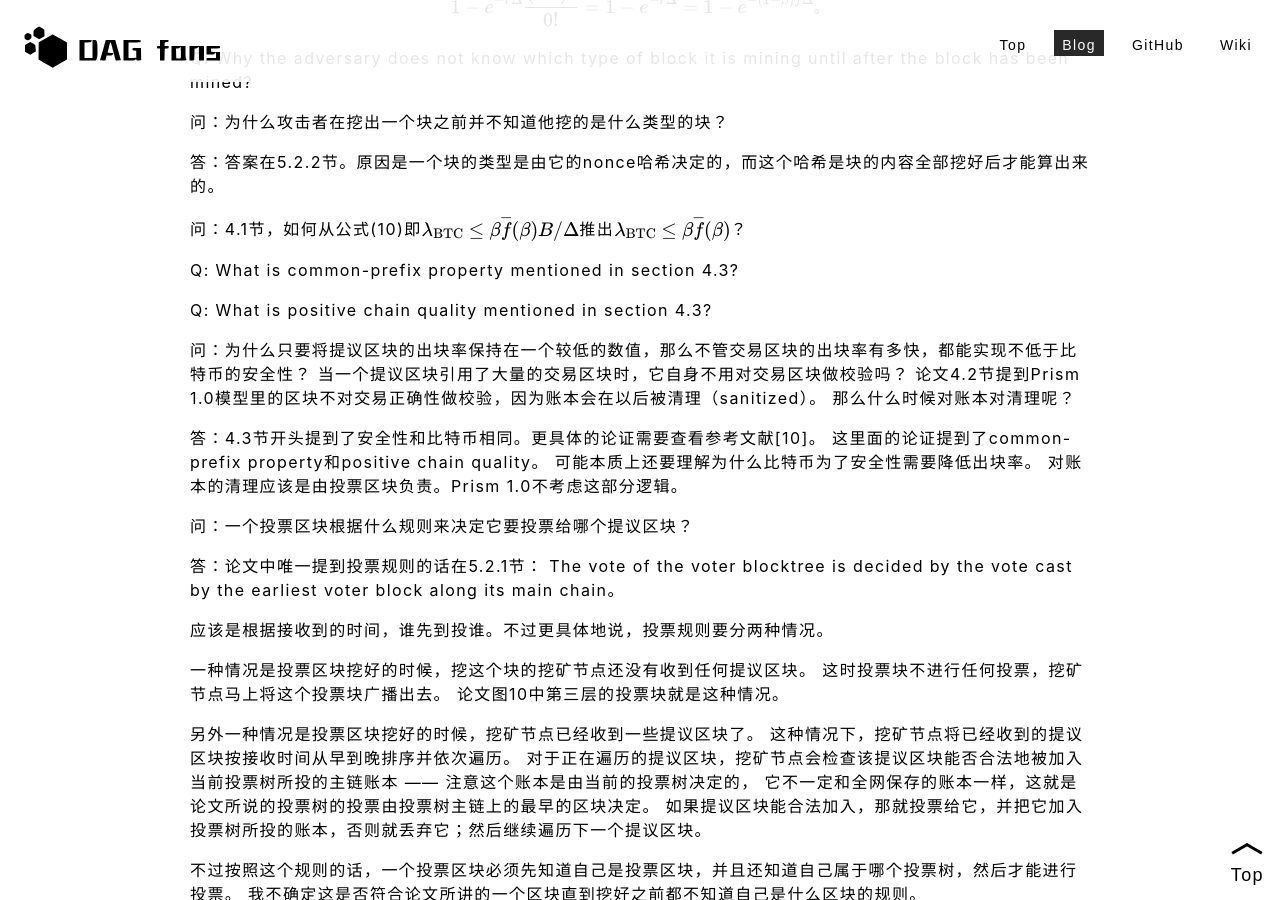
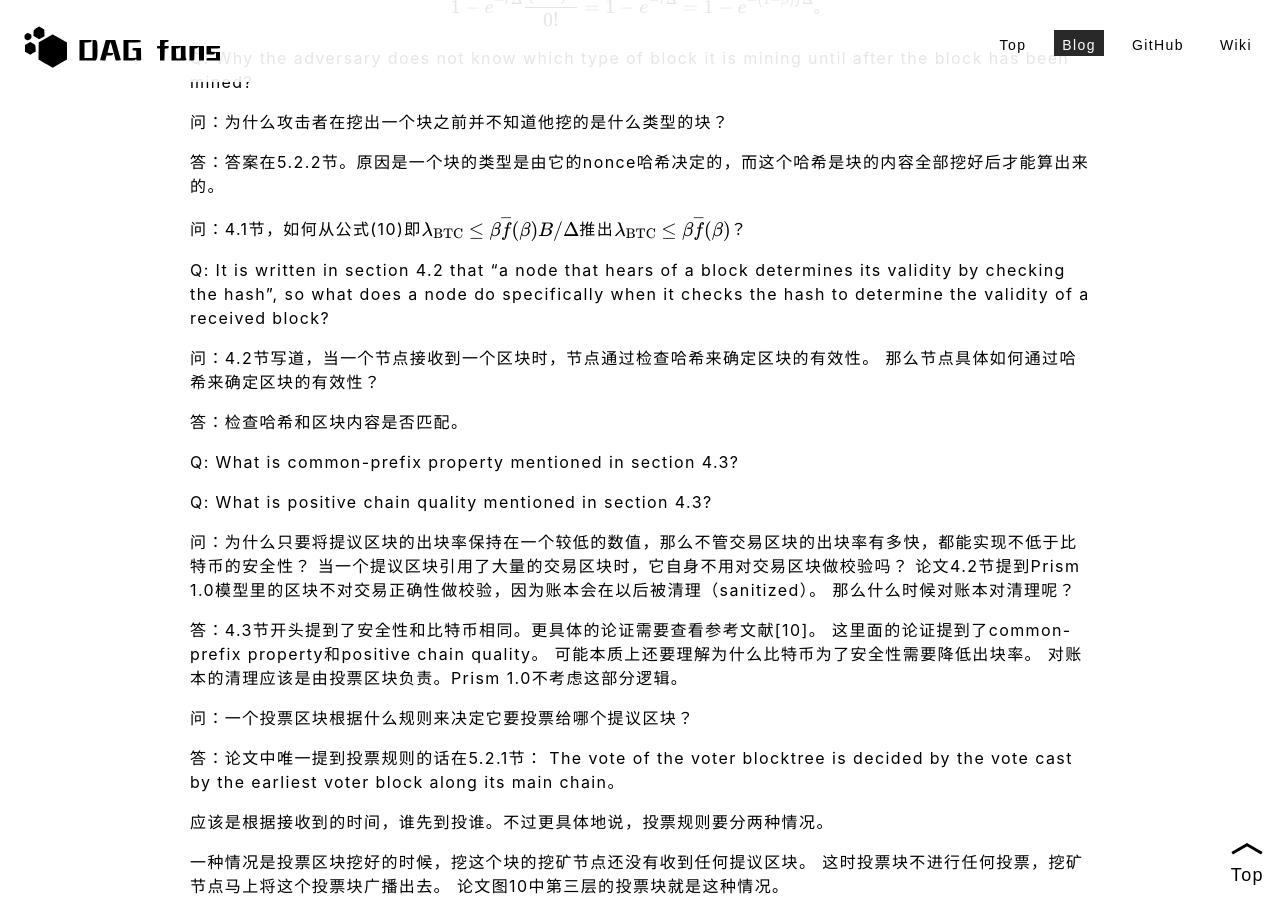
Before and after one commit to DAGfans/DAGfans.github.io, a Jekyll site: the page built from _posts/2019-02-03-PrismNotes.md, in a window 1280 px wide and 900 px high, scrolled down 3938 px. Built offline with Jekyll 4.4.1, drawn with Linux system fonts in a browser that asks for light colours; some web fonts are replaced; formulas are drawn with MathJax 3; comment, search, counter and statistics services are not loaded.

Commit message:
Add Prism note

```diff
--- a/_posts/2019-02-03-PrismNotes.md
+++ b/_posts/2019-02-03-PrismNotes.md
@@ -160,6 +160,14 @@ Q: Why the adversary does not know which type of block it is mining until after
 
 问：4.1节，如何从公式(10)即$$\lambda_{\text{BTC}} \leq \beta \overline{f}(\beta) B / \Delta$$推出$$\lambda_{\text{BTC}} \leq \beta \overline{f}(\beta)$$？
 
+Q: It is written in section 4.2 that "a node that hears of a block determines its validity by checking the hash",
+so what does a node do specifically when it checks the hash to determine the validity of a received block?
+
+问：4.2节写道，当一个节点接收到一个区块时，节点通过检查哈希来确定区块的有效性。
+那么节点具体如何通过哈希来确定区块的有效性？
+
+答：检查哈希和区块内容是否匹配。
+
 Q: What is common-prefix property mentioned in section 4.3?
 
 Q: What is positive chain quality mentioned in section 4.3?
```
